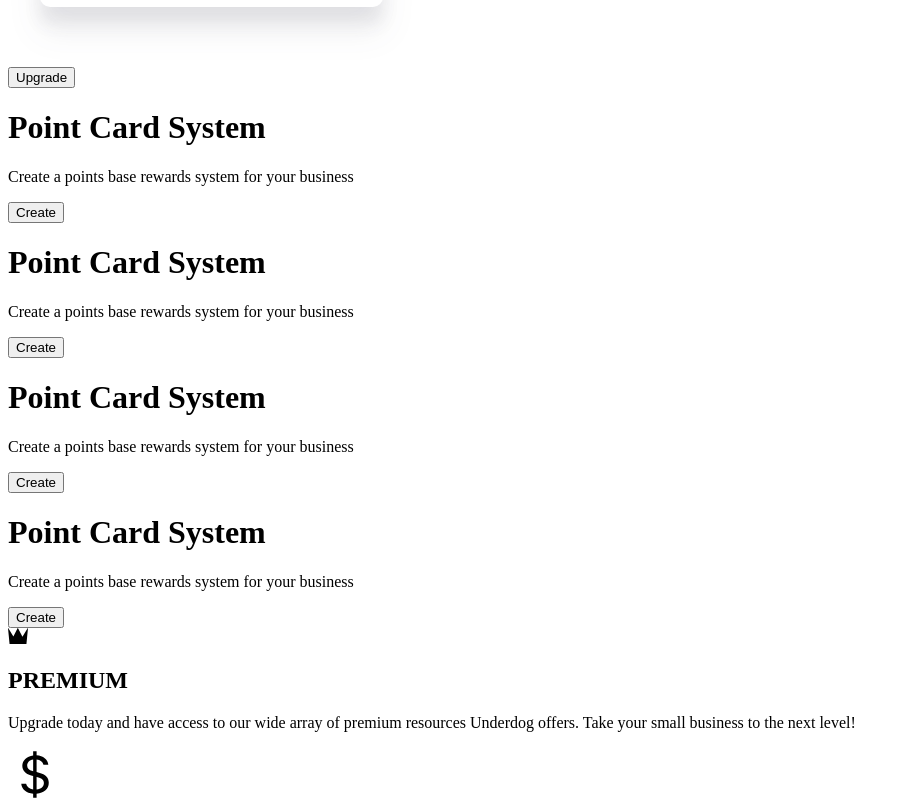
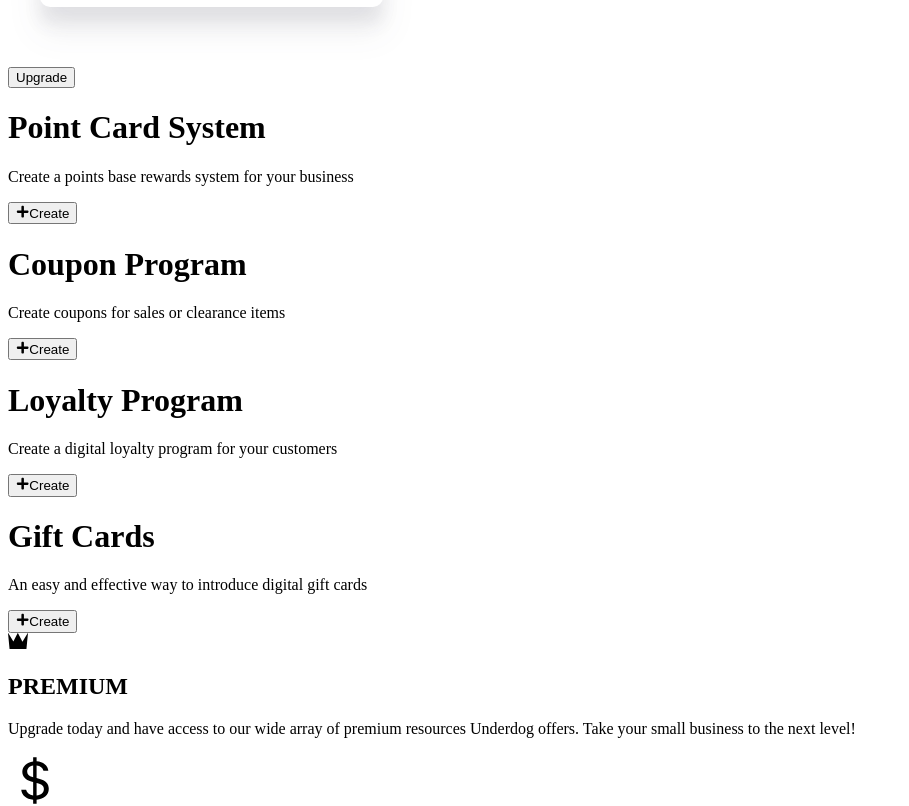
Before and after one commit to vibrentcarey/industry_project, a Next.js app: page / in a window 1280 px wide. Shown: the part 871-1677 px from the top of the page, without its empty margins (0-909 px from the left). Built offline with nearby package versions, Linux system fonts and the light colour scheme.

Commit message:
Final changes

```diff
--- a/components/CTAButton.tsx
+++ b/components/CTAButton.tsx
@@ -23,7 +23,7 @@ export default function CTAButton({
 				primary && "bg-primaryBlack text-white border-2 border-black"
 			} ${yellow && "bg-primaryYellow"} ${
 				add && "border-2 border-black"
-			} py-2 rounded-lg shadow-xl font-bold text-lg w-full mt-4 max-w-screen-sm ${
+			} py-2 rounded-lg shadow-xl font-bold text-lg w-full mt-4  flex justify-center items-center ${
 				props.className
 			}`}
 		>
--- a/components/CreateButton.tsx
+++ b/components/CreateButton.tsx
@@ -1,5 +1,6 @@
 import React from "react";
 import { ButtonType } from "./CTAButton";
+import {FaPlus} from 'react-icons/fa'
 
 interface Props {
 	premium?: boolean;
@@ -20,9 +21,9 @@ export default function CreateButton({
 	) : (
 		<button
 			{...props}
-			className="bg-primaryBlack text-white rounded-full w-20 px-2 py-1 text-sm shadow-md"
+			className="bg-primaryBlack text-white rounded-full w-24 gap-1 px-4 py-1 text-sm shadow-md flex items-center"
 		>
-			<span className="font-bold">Create</span>
+			<FaPlus/><span className="font-bold">Create</span>
 		</button>
 	);
 }
--- a/components/Header.tsx
+++ b/components/Header.tsx
@@ -7,7 +7,7 @@ const Header = () => {
 			<nav className="h-full flex justify-between items-center mt-4 ">
 				<img src="./hamburger.svg" />
 				<Link href="/">
-					<img className="cursor-pointer" src="./logo.svg" />
+					<img className="cursor-pointer h-12" src="./logo.svg" />
 				</Link>
 				<Link href="/profile">
 					<img className="h-12 cursor-pointer" src="./profile-image.png" />
--- a/components/LoyaltyCard.tsx
+++ b/components/LoyaltyCard.tsx
@@ -9,17 +9,19 @@ interface Props {
 
 export default function LoyaltyCard({ title, message, premium }: Props) {
 	return premium ? (
-		<div className="flex flex-col justify-between w-[47%] gap-4 shadow-xl rounded-lg p-4 bg-[#FFFDF4]">
-			<h1 className="text-xl font-extrabold">{title}</h1>
-			<p className="text-xs">{message}</p>
+		<div className="h-40 flex flex-col justify-between w-[48%] gap-4 shadow-xl rounded-lg p-4 bg-[#FFFDF4]">
+			<h1 className="text-2xl font-extrabold">{title}</h1>
+			<p className="text-sm">{message}</p>
 
 			<CreateButton premium />
 		</div>
 	) : (
-		<div className="flex flex-col justify-between w-[47%] gap-4 shadow-xl rounded-lg p-4 bg-white">
-			<h1 className="text-xl font-extrabold">{title}</h1>
-			<p className="text-xs">{message}</p>
+		<div className="h-48 flex flex-col justify-between w-[48%] gap-4 shadow-xl rounded-lg p-4 bg-white">
+			<h1 className="text-2xl font-extrabold">{title}</h1>
+			<p className="text-sm">{message}</p>
+			<a href="/redemption">
 			<CreateButton />
+			</a>
 		</div>
 	);
 }
--- a/components/PageWrapper.js
+++ b/components/PageWrapper.js
@@ -2,6 +2,6 @@ import React from "react";
 
 export default function PageWrapper({ children }) {
 	return (
-		<main className="h-screen bg-backgroundGray rounded-2xl px-10 py-10 flex flex-col gap-4">{children}</main>
+		<main className="min-h-screen bg-backgroundGray rounded-2xl px-10 py-10 flex flex-col gap-4 pb-16">{children}</main>
 	);
 }
--- a/components/PremiumCard.tsx
+++ b/components/PremiumCard.tsx
@@ -6,9 +6,9 @@ export default function PremiumCard() {
 			{" "}
 			<div className="flex gap-2">
 				<img src="./crown.svg" />
-				<h1 className="text-xl font-extrabold">PREMIUM</h1>
+				<h1 className="text-2xl font-extrabold">PREMIUM</h1>
 			</div>
-			<p className="font-bold text-center">
+			<p className="font-bold text-center my-4">
 				Upgrade today and have access to our wide array of premium resources
 				Underdog offers. Take your small business to the next level!
 			</p>
--- a/components/TopBar.tsx
+++ b/components/TopBar.tsx
@@ -13,6 +13,12 @@ const TopBar = ({ ...props }) => {
         break;
       case "/redemption":
         setTitle("Point Card System");
+        break;
+      case "/pointscard":
+        setTitle("Points Card");
+        break;
+      case "/tiers":
+        setTitle("Services");
 				break;
     }
   }, []);
--- a/pages/index.tsx
+++ b/pages/index.tsx
@@ -7,6 +7,7 @@ import CTAButton from "../components/CTAButton";
 import LoyaltyCard from "../components/LoyaltyCard";
 import PremiumCard from "../components/PremiumCard";
 import PromoBadge from "../components/PromoBadge";
+import Link from "next/link";
 export default function Home() {
   return (
     <PageWrapper>
@@ -33,29 +34,32 @@ export default function Home() {
         <p className="absolute top-12 right-14  z-10">#C83940</p>
         <img className="opacity-20" src="./Chart 3.svg" />
       </div>
+      <Link href="/tiers" passHref>
         <CTAButton className="-mt-8" yellow>
           Upgrade
         </CTAButton>
+      </Link>
       <div className="flex justify-between flex-wrap gap-4">
         <LoyaltyCard
           title="Point Card System"
           message="Create a points base rewards system for your business"
         />
         <LoyaltyCard
-					title="Point Card System"
-					message="Create a points base rewards system for your business"
+          title="Coupon Program"
+          message="Create coupons for sales or clearance items"
         />
         <LoyaltyCard
-					title="Point Card System"
-					message="Create a points base rewards system for your business"
+          title="Loyalty Program"
+          message="Create a digital loyalty program for your customers"
         />
         <LoyaltyCard
-					title="Point Card System"
-					message="Create a points base rewards system for your business"
+          title="Gift Cards"
+          message="An easy and effective way to introduce digital gift cards"
         />
       </div>
       <PremiumCard />
       <CTAButton add primary>
+				<img className="mx-2" src='./crown2.svg' alt='crown'/>
         Upgrade
       </CTAButton>
     </PageWrapper>
--- a/pages/redemption.tsx
+++ b/pages/redemption.tsx
@@ -21,9 +21,11 @@ export default function Redemption({}: Props) {
 					points={20}
 				/>
 				<ProductRemptionCard name="Cake" image="./Cake.png" points={30} />
+				<a href='/pointscard'>
 				<CTAButton primary add>
-					Add Item
+					Generate Card
 				</CTAButton>
+				</a>
 			</div>
 		</PageWrapper>
 	);
```
Also changed, not shown: pages/pointscard.tsx (+12 -10 lines), pages/profile.tsx (+7 -1 lines), pages/tiers.js (+5 -3 lines), public/crown2.svg (added). Lines whose indentation alone changed are shown as unchanged.
